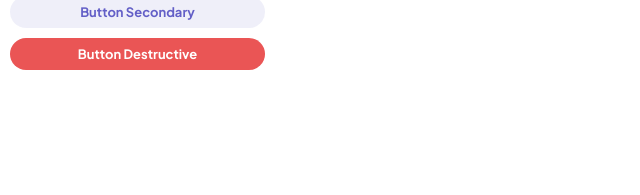
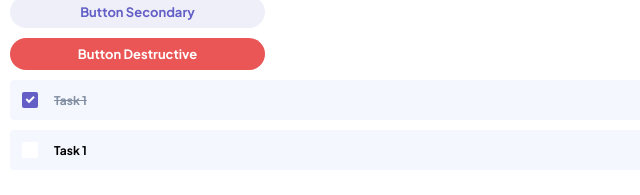
Before and after one commit to NaetharuCodes/kanban, a React (Vite) app in the folder kanban-ui/: page / in a window 1280 px wide. Shown: the part 235-430 px from the top of the page, without its empty margins (0-640 px from the left). Built offline with nearby package versions, Linux system fonts and the light colour scheme.

Commit message:
create custom checkbox component

```diff
--- a/kanban-ui/src/App.tsx
+++ b/kanban-ui/src/App.tsx
@@ -1,3 +1,4 @@
+import CheckBox from "./components/CheckBox/CheckBox";
 import MainButton from "./components/MainButton/MainButton";
 
 const App = () => {
@@ -42,6 +43,18 @@ const App = () => {
           onClick={() => console.log("you click me")}
           type="destructive"
         />
+        <CheckBox
+          label="Task 1"
+          taskId="0001"
+          checked={true}
+          onChange={() => {}}
+        />
+        <CheckBox
+          label="Task 1"
+          taskId="0001"
+          checked={false}
+          onChange={() => {}}
+        />
       </div>
     </div>
   );
--- /dev/null
+++ b/kanban-ui/src/components/CheckBox/CheckBox.module.css
@@ -0,0 +1,44 @@
+.container {
+  display: flex;
+  justify-content: flex-start;
+  align-items: center;
+  background-color: rgba(var(--light-blue), 1);
+  padding: 12px;
+  border-radius: 4px;
+  cursor: pointer;
+}
+
+.container:hover {
+  background-color: rgba(var(--purple), 0.25);
+}
+
+.input {
+  display: none;
+}
+
+.label {
+  display: flex;
+  justify-content: flex-start;
+  align-items: center;
+  cursor: pointer;
+}
+
+.checkedLabel {
+  text-decoration: line-through;
+  color: rgba(var(--blue-gray), 1);
+}
+
+.customCheckBox {
+  background-color: white;
+  height: 16px;
+  width: 16px;
+  margin-right: 16px;
+  border-radius: 2px;
+  display: flex;
+  align-items: center;
+  justify-content: center;
+}
+
+.checked {
+  background-color: rgba(var(--purple), 1);
+}
--- /dev/null
+++ b/kanban-ui/src/components/CheckBox/CheckBox.tsx
@@ -0,0 +1,37 @@
+import TickIcon from "../Icons/TickIcon";
+import styles from "./CheckBox.module.css";
+
+interface CheckBoxProps {
+  label: string;
+  taskId: string;
+  checked: boolean;
+  onChange: (event: React.ChangeEvent<HTMLInputElement>) => void;
+}
+
+const CheckBox = ({ label, taskId, checked, onChange }: CheckBoxProps) => {
+  return (
+    <div className={styles.container}>
+      <label
+        className={`${styles.label} ${checked && styles.checkedLabel}`}
+        htmlFor={taskId}
+      >
+        <div
+          className={`${styles.customCheckBox} ${checked && styles.checked}`}
+        >
+          {checked && <TickIcon />}
+        </div>
+        {label}
+        <input
+          id={taskId}
+          className={styles.input}
+          type="checkbox"
+          name={label}
+          checked={checked}
+          onChange={onChange}
+        />
+      </label>
+    </div>
+  );
+};
+
+export default CheckBox;
--- /dev/null
+++ b/kanban-ui/src/components/Icons/TickIcon.tsx
@@ -0,0 +1,19 @@
+const TickIcon = () => {
+  return (
+    <svg
+      width="10"
+      height="8"
+      viewBox="0 0 10 8"
+      fill="none"
+      xmlns="http://www.w3.org/2000/svg"
+    >
+      <path
+        d="M1.27588 3.06593L4.03234 5.82239L9.03234 0.822388"
+        stroke="white"
+        stroke-width="2"
+      />
+    </svg>
+  );
+};
+
+export default TickIcon;
```
